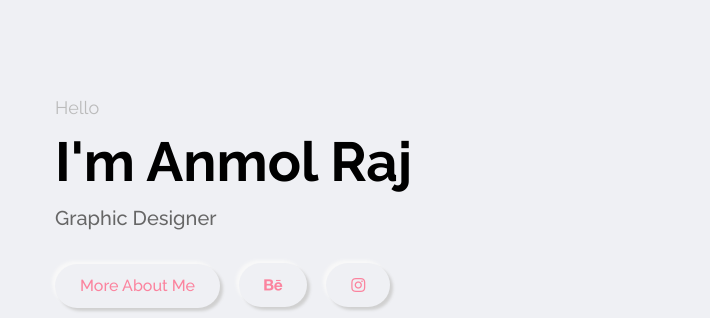
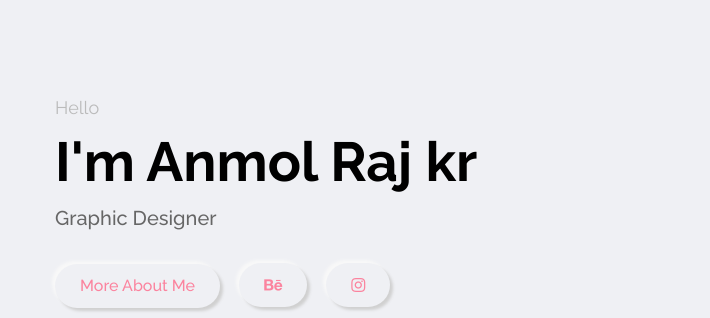
Before and after one commit to anmolrk/portfolio, a plain HTML site: page public/index.html in a window 1280 px wide. Shown: the part 199-517 px from the top of the page, 0-710 px from the left. Drawn offline with Linux system fonts and the light colour scheme; some packages are replaced by stand-ins of ours.

Commit message:
Update introduction text in index.html

```diff
--- a/public/index.html
+++ b/public/index.html
@@ -100,7 +100,7 @@
       <div class="row full-screen align-item-center">
         <div class="home-text">
           <p>Hello</p>
-          <h2>I'm Anmol Raj</h2>
+          <h2>I'm Anmol Raj kr</h2>
           <h1>Graphic Designer</h1>
           <!-- Button -->
             <a href="#about" class="link-item btn-1 outer-shadow hover-in-shadow media-400" >More About Me</a>
```
